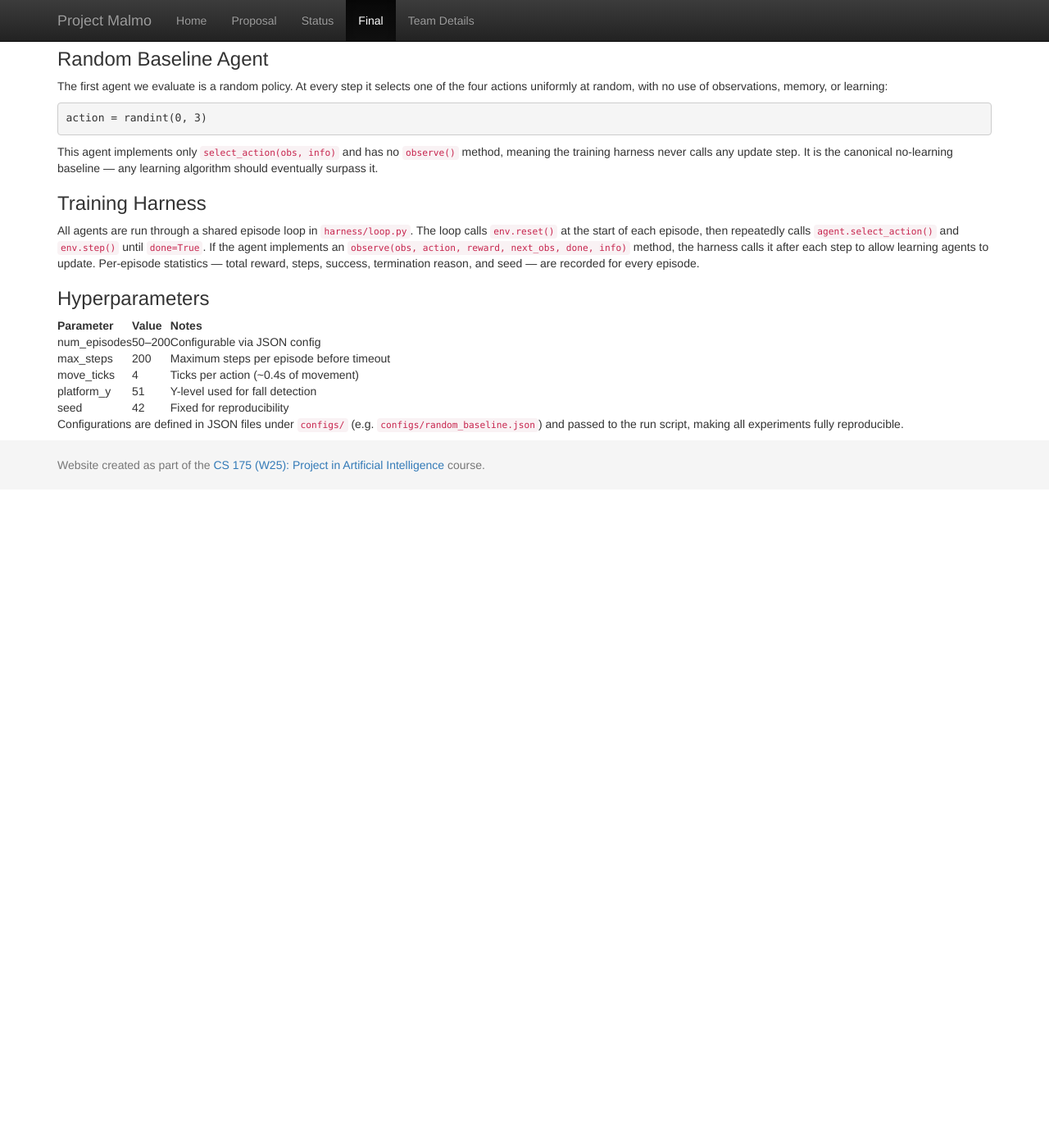
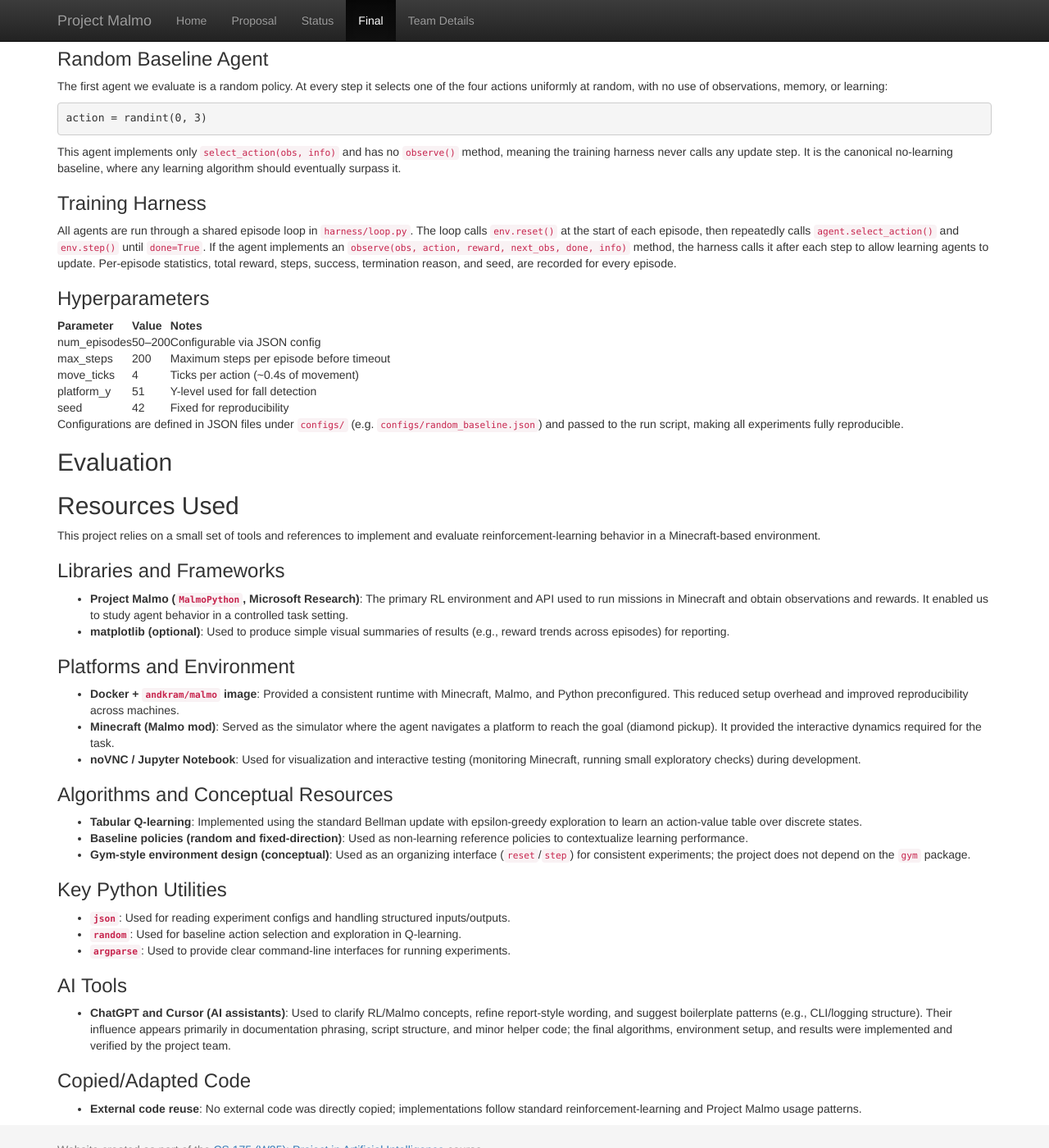
Before and after one commit to nhanngyn2004/cs175-group5, a Jekyll site: the page built from docs/final.md, in a window 1280 px wide and 1400 px high, scrolled down 1086 px. Shown: the whole window at 82% size. Built offline with Jekyll 4.4.1, drawn with Linux system fonts in a browser that asks for light colours; before the commit the page ends 1683 px from its top, so only the background shows below that.

Commit message:
updated final.md

````diff
--- a/docs/final.md
+++ b/docs/final.md
@@ -42,7 +42,7 @@ The reward function is sparse and terminal — rewards are only given when an ep
 - **−1.0** — agent falls off the platform (failure_fell_off_platform)
 - **0.0** — episode times out (timeout_max_steps_reached)
 
-No intermediate rewards are given for steps taken. This is intentional for the baseline experiments — it gives us a clean signal to compare against shaped reward variants in future experiments.
+No intermediate rewards are given for steps taken. This is intentional for the baseline experiments, as it gives us a clean signal to compare against shaped reward variants in future experiments.
 
 ### Random Baseline Agent
 
@@ -52,11 +52,11 @@ The first agent we evaluate is a random policy. At every step it selects one of
 action = randint(0, 3)
 ```
 
-This agent implements only `select_action(obs, info)` and has no `observe()` method, meaning the training harness never calls any update step. It is the canonical no-learning baseline — any learning algorithm should eventually surpass it.
+This agent implements only `select_action(obs, info)` and has no `observe()` method, meaning the training harness never calls any update step. It is the canonical no-learning baseline, where any learning algorithm should eventually surpass it.
 
 ### Training Harness
 
-All agents are run through a shared episode loop in `harness/loop.py`. The loop calls `env.reset()` at the start of each episode, then repeatedly calls `agent.select_action()` and `env.step()` until `done=True`. If the agent implements an `observe(obs, action, reward, next_obs, done, info)` method, the harness calls it after each step to allow learning agents to update. Per-episode statistics — total reward, steps, success, termination reason, and seed — are recorded for every episode.
+All agents are run through a shared episode loop in `harness/loop.py`. The loop calls `env.reset()` at the start of each episode, then repeatedly calls `agent.select_action()` and `env.step()` until `done=True`. If the agent implements an `observe(obs, action, reward, next_obs, done, info)` method, the harness calls it after each step to allow learning agents to update. Per-episode statistics, total reward, steps, success, termination reason, and seed, are recorded for every episode.
 
 ### Hyperparameters
 
@@ -69,3 +69,47 @@ All agents are run through a shared episode loop in `harness/loop.py`. The loop
 | seed | 42 | Fixed for reproducibility |
 
 Configurations are defined in JSON files under `configs/` (e.g. `configs/random_baseline.json`) and passed to the run script, making all experiments fully reproducible.
+
+
+## Evaluation
+
+
+
+
+
+
+
+## Resources Used
+
+This project relies on a small set of tools and references to implement and evaluate reinforcement-learning behavior in a Minecraft-based environment.
+
+### Libraries and Frameworks
+
+- **Project Malmo (`MalmoPython`, Microsoft Research)**: The primary RL environment and API used to run missions in Minecraft and obtain observations and rewards. It enabled us to study agent behavior in a controlled task setting.
+- **matplotlib (optional)**: Used to produce simple visual summaries of results (e.g., reward trends across episodes) for reporting.
+
+### Platforms and Environment
+
+- **Docker + `andkram/malmo` image**: Provided a consistent runtime with Minecraft, Malmo, and Python preconfigured. This reduced setup overhead and improved reproducibility across machines.
+- **Minecraft (Malmo mod)**: Served as the simulator where the agent navigates a platform to reach the goal (diamond pickup). It provided the interactive dynamics required for the task.
+- **noVNC / Jupyter Notebook**: Used for visualization and interactive testing (monitoring Minecraft, running small exploratory checks) during development.
+
+### Algorithms and Conceptual Resources
+
+- **Tabular Q-learning**: Implemented using the standard Bellman update with epsilon-greedy exploration to learn an action-value table over discrete states.
+- **Baseline policies (random and fixed-direction)**: Used as non-learning reference policies to contextualize learning performance.
+- **Gym-style environment design (conceptual)**: Used as an organizing interface (`reset`/`step`) for consistent experiments; the project does not depend on the `gym` package.
+
+### Key Python Utilities
+
+- **`json`**: Used for reading experiment configs and handling structured inputs/outputs.
+- **`random`**: Used for baseline action selection and exploration in Q-learning.
+- **`argparse`**: Used to provide clear command-line interfaces for running experiments.
+
+### AI Tools
+
+- **ChatGPT and Cursor (AI assistants)**: Used to clarify RL/Malmo concepts, refine report-style wording, and suggest boilerplate patterns (e.g., CLI/logging structure). Their influence appears primarily in documentation phrasing, script structure, and minor helper code; the final algorithms, environment setup, and results were implemented and verified by the project team.
+
+### Copied/Adapted Code
+
+- **External code reuse**: No external code was directly copied; implementations follow standard reinforcement-learning and Project Malmo usage patterns.
````
